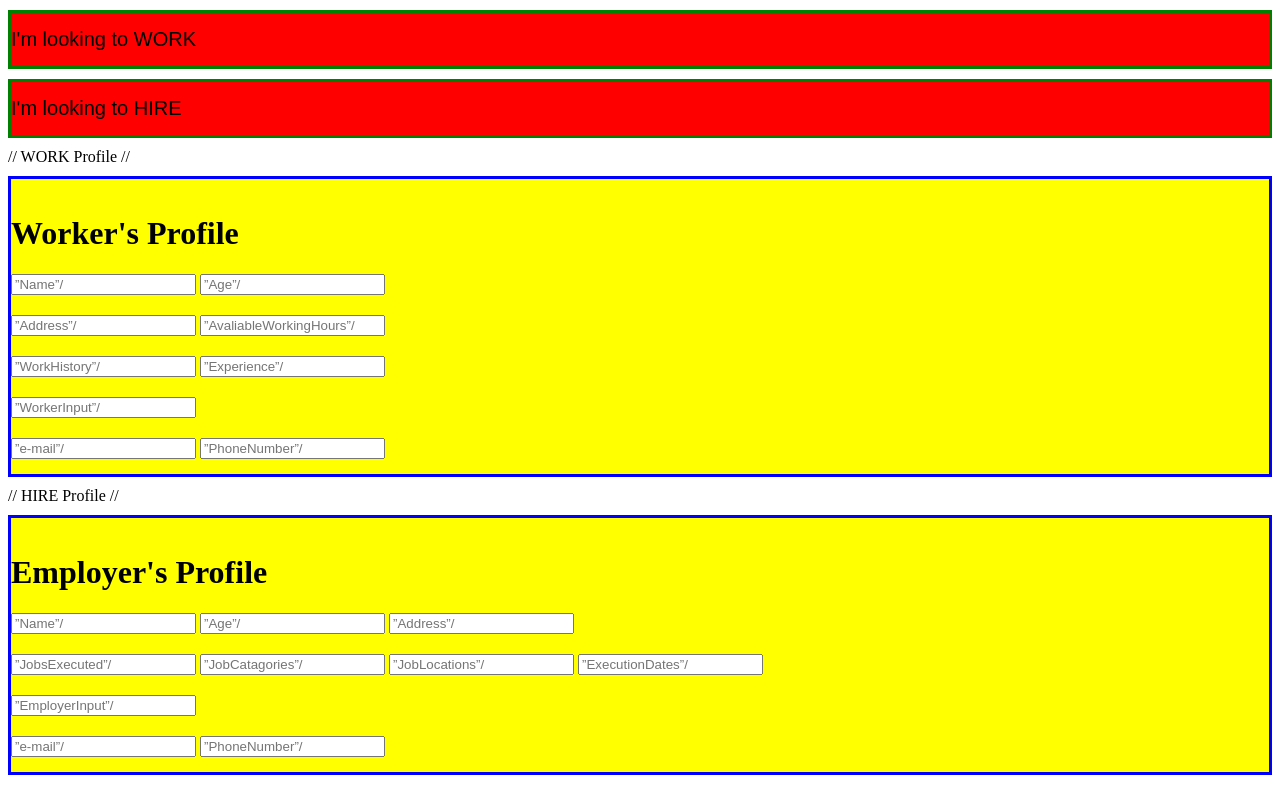
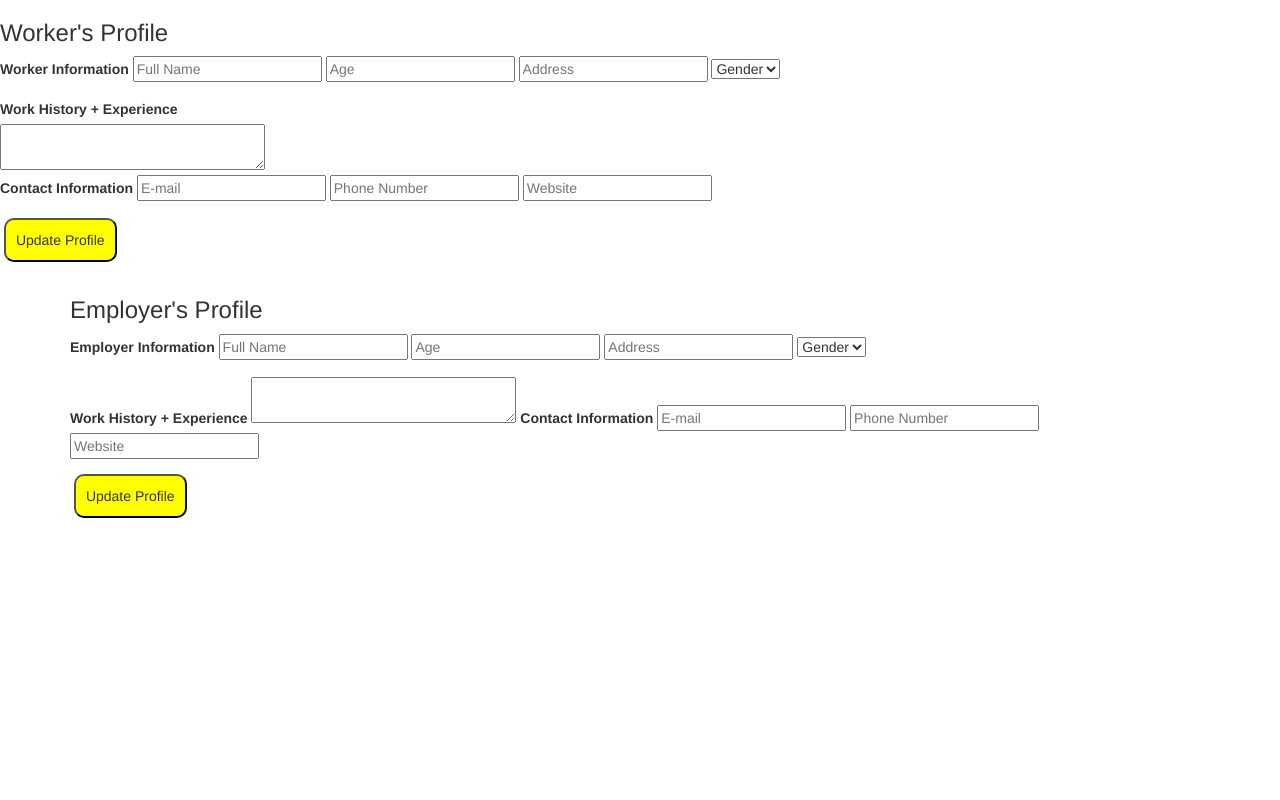
Before and after one commit to luckettj/Ux2, a plain HTML site: page index.html in a window 1280 px wide. Drawn offline with nearby package versions, Linux system fonts and the light colour scheme.

Commit message:
input elements in forms (profiles)

```diff
--- a/index.html
+++ b/index.html
@@ -4,50 +4,80 @@
 <head>
 	<meta charset="UTF-8">
 	<link rel="stylesheet" href="style.css"/>
+	<link rel="stylesheet" href="https://maxcdn.bootstrapcdn.com/bootstrap/3.3.5/css/bootstrap.min.css">
 	<title>Ux2</title>
 </head>
 
 <body>
 
-<div id="button">
-  	<p href="_____">I'm looking to WORK</p>
-  	<p href="_____">I'm looking to HIRE</p>
+<!-- Worker Profile Form -->
+<div class="worker_profile contatiner">
+<form class="form" action="http://174.129.248.23/brainstation/files/submittingforms.php" method="POST"/>
+
+	<h3>Worker's Profile</h3>
+
+	<div class="form-group">
+		<label for="worker_info"/>Worker Information</label>
+		<input type="name" id="worker_info" placeholder="Full Name" name="worker_name[]" required/>
+		<input type="age" id="worker_info" placeholder="Age" name="worker_age[]" required/>
+		<input type="text" id="worker_info" placeholder="Address" name="worker_address[]" required/>
+		<select type="gender" id="worker_info" name="worker_sex[]" required>
+			<option value="">Gender</option>
+			<option value="Male">Male</option>
+			<option value=" Female">Female</option>
+		</select>
+	</div>
+
+	<div class="form-group">
+		<label for="worker_experience"/>Work History + Experience</label><br/>
+		<textarea id="worker_experience" name="worker_experience[]" cols="30" row="10"/></textarea><br/>
+
+		<label for="worker_contact_info">Contact Information</label>
+		<input type="email" id="worker_contact_info" placeholder="E-mail" name="worker_email[]" required/>
+		<input type="tel" id="worker_contact_info" placeholder="Phone Number" name="worker_telnumber[]" required/>
+		<input type="url" id="worker_contact_info" placeholder="Website" name="worker_website[]"/>
+	</div>
+
+	<div class="form-group">
+		<label for="worker_profile_button"></label>
+		<button type="submit" id="worker_profile_button" class="button" name="update_worker_profile">Update Profile</button>
+	</div>
+</form>
 </div>
 
-// WORK Profile //
-<div class="box">
-	<h1>Worker's Profile</h1>
-	<input type=”text” placeholder=”Name”/>
-	<input type=”text” placeholder=”Age”/>
-	<p></p>
-	<input type=”text” placeholder=”Address”/>
-	<input type=”text” placeholder=”AvaliableWorkingHours”/>
-	<p></p>
-	<input type=”text” placeholder=”WorkHistory”/>
-	<input type=”text” placeholder=”Experience”/>
-	<p></p>
-	<input type=”text” placeholder=”WorkerInput”/>
-	<p></p>
-	<input type=”text” placeholder=”e-mail”/>
-	<input type=”text” placeholder=”PhoneNumber”/>
-</div>
+<!-- Employer profile Form -->
+<div class="employer_profile container"/>
+<form class="form" action="http://174.129.248.23/brainstation/files/submittingforms.php" method="POST"/>
 
-// HIRE Profile //
-<div class="box">
-	<h1>Employer's Profile</h1>
-	<input type=”text” placeholder=”Name”/>
-	<input type=”text” placeholder=”Age”/>
-	<input type=”text” placeholder=”Address”/>
-	<p></p>
-	<input type=”text” placeholder=”JobsExecuted”/>
-	<input type=”text” placeholder=”JobCatagories”/>
-	<input type=”text” placeholder=”JobLocations”/>
-	<input type=”text” placeholder=”ExecutionDates”/>
-	<p></p>
-	<input type=”text” placeholder=”EmployerInput”/>
-	<p></p>
-	<input type=”text” placeholder=”e-mail”/>
-	<input type=”text” placeholder=”PhoneNumber”/>
+	<h3>Employer's Profile</h3>
+
+	<div class="form-group">
+		<label for="employer_info"/>Employer Information</label>
+		<input type="text" id="employer_info" placeholder="Full Name" name="employer_name[]" required/>
+		<input type="text" id="employer_info" placeholder="Age" name="employer_age[]" required/>
+		<input type="text" id="employer_address" placeholder="Address" name="employer_address[]" required/>
+		<select type="gender" id="employer_info" name="employer_sex[]" required/>
+			<option value="">Gender</option>
+			<option value="Male">Male</option>
+			<option value=" Female">Female</option>
+		</select>
+	</div>
+
+	<div class="form-group">
+		<label for="employer_experience"/>Work History + Experience</label>
+		<textarea id="employer_experience" name="employer_experience[]" cols="30" row="10"/></textarea>
+
+		<label for="employer_contact_info">Contact Information</label>
+		<input type="email" id="employer_contact_info" placeholder="E-mail" name="employer_email[]" required/>
+		<input type="tel" id="employer_contact_info" placeholder="Phone Number" name="employer_telnumber[]" required/>
+		<input type="url" id="employer_contact_info" placeholder="Website" name="employer_website[]"/>
+	</div>
+
+	<div class="form-group">
+		<label for="employer_profile_button"></label>
+		<button type="submit" id="employer_profile_button" class="button" name="update_employer_profile">Update Profile</button>
+	</div>
+</form>
 </div>
 
 </body>
--- a/style.css
+++ b/style.css
@@ -1,18 +1,6 @@
-#button p{
-  background-color: red;
-  border: solid green;
-  margin: 10px 0 10px 0;
-  padding: 15px 0 15px 0;
+.button{
+  margin: 0 0 0 0;
+  padding: 10px;
+  background-color: yellow;
+  border-radius: 10px;
 }
-
-p{
-  font-size: 20px;
-  font-family: sans-serif;
-}
-
-.box{
-  background-color: yellow;
-  border: solid blue;
-  margin: 10px 0 10px 0;
-  padding: 15px 0 15px 0;
-}
```
